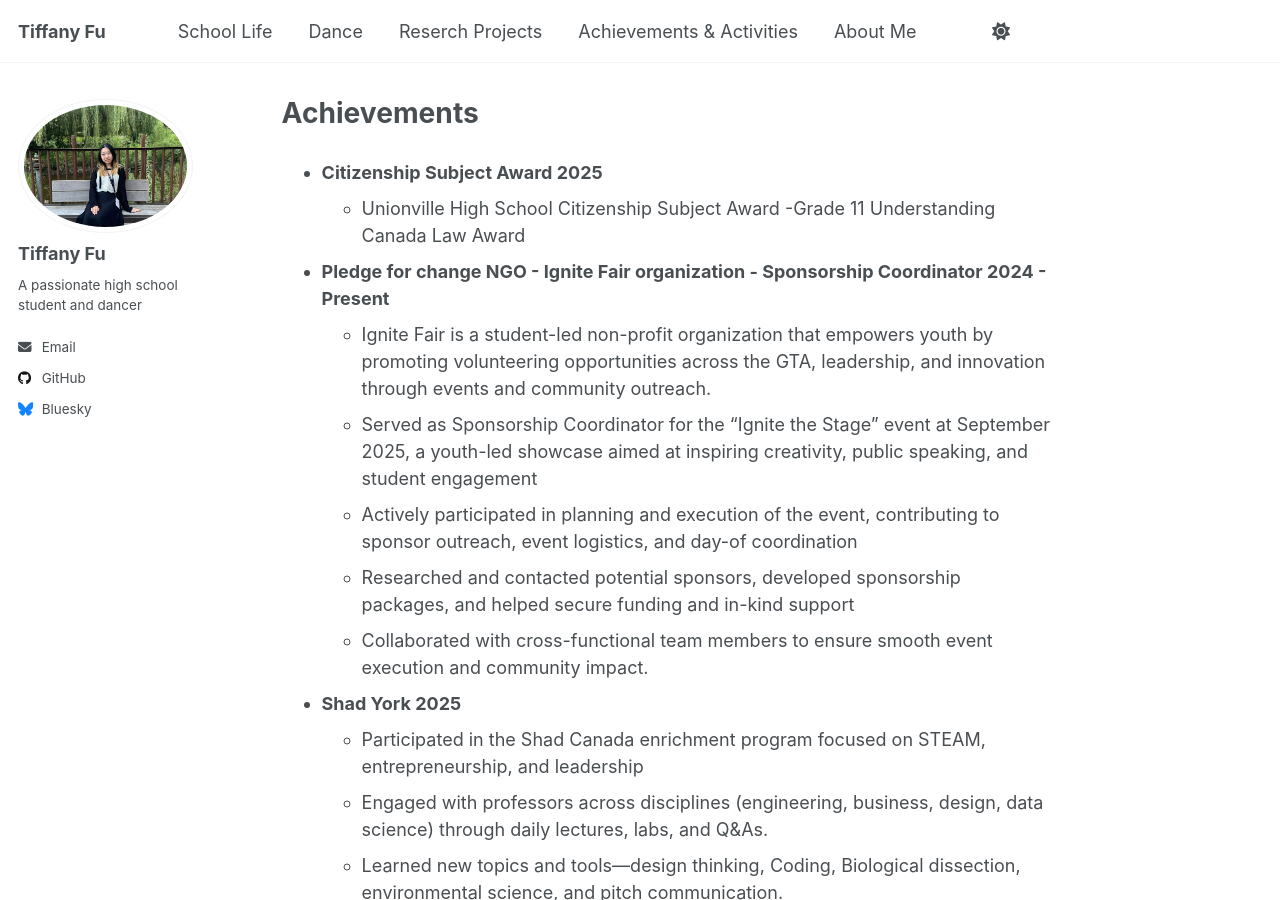
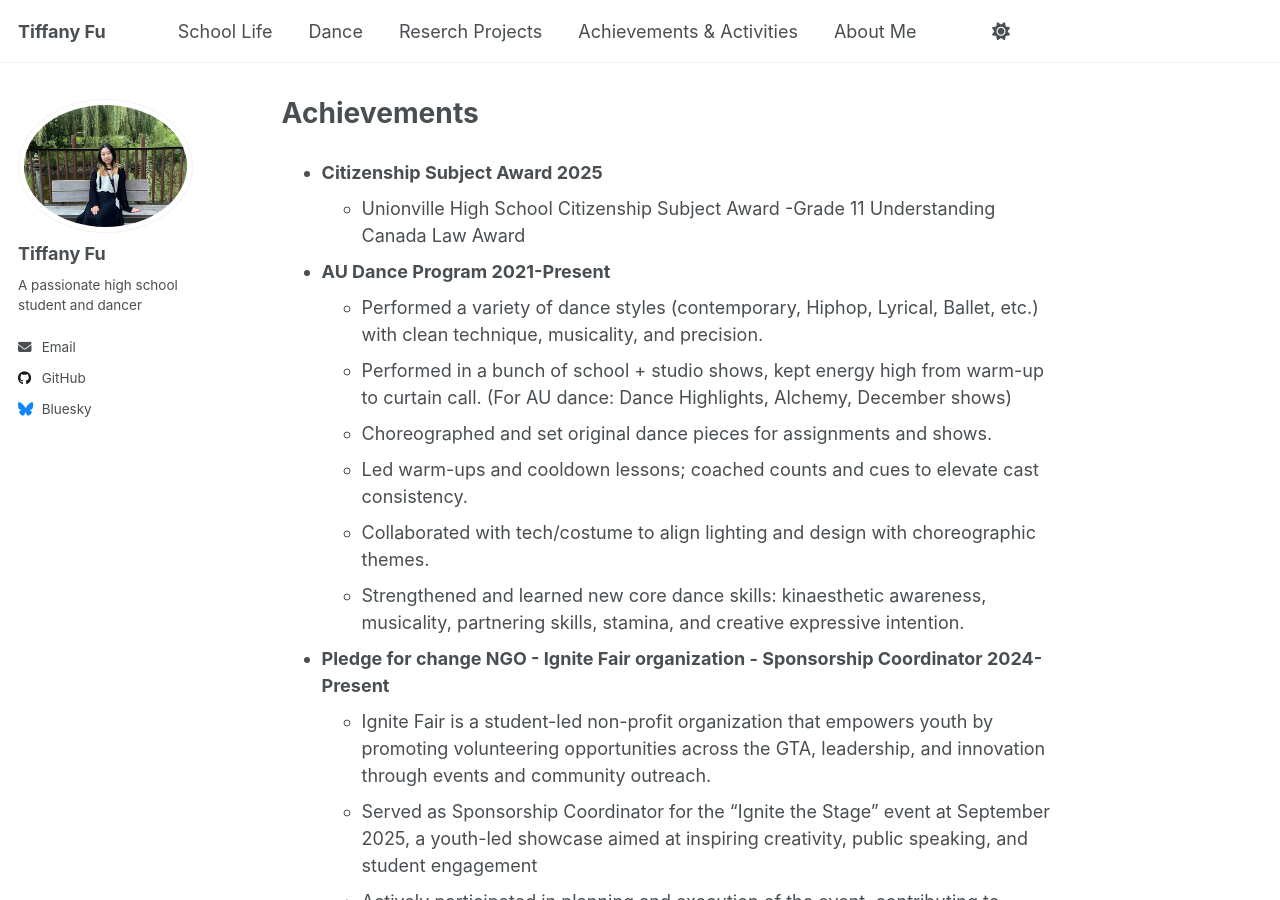
Before and after one commit to TiffanyJTFu/TiffanyFu, a Jekyll site: the page built from _portfolio/Achievements.md, in a window 1280 px wide and 900 px high. Built offline with Jekyll 4.4.1, drawn with Linux system fonts in a browser that asks for light colours; a script that is not in the unit is left out.

Commit message:
Update Achievements.md with new accomplishments
Added achievements related to dance performance and choreography, along with details about the Sponsorship Coordinator role for the Ignite Fair organization.

```diff
--- a/_portfolio/Achievements.md
+++ b/_portfolio/Achievements.md
@@ -5,7 +5,14 @@ collection: portfolio
 ---
 * **Citizenship Subject Award 2025**
   * Unionville High School Citizenship Subject Award -Grade 11 Understanding Canada Law Award
-* **Pledge for change NGO - Ignite Fair organization - Sponsorship Coordinator 2024 - Present**
+* **AU Dance Program 2021-Present**
+  * Performed a variety of dance styles (contemporary, Hiphop, Lyrical, Ballet, etc.) with clean technique, musicality, and precision.
+  * Performed in a bunch of school + studio shows, kept energy high from warm-up to curtain call. (For AU dance: Dance Highlights, Alchemy, December shows)
+  * Choreographed and set original dance pieces for assignments and shows.
+  * Led warm-ups and cooldown lessons; coached counts and cues to elevate cast consistency.
+  * Collaborated with tech/costume to align lighting and design with choreographic themes.
+  * Strengthened and learned new core dance skills: kinaesthetic awareness, musicality, partnering skills, stamina, and creative expressive intention.
+* **Pledge for change NGO - Ignite Fair organization - Sponsorship Coordinator 2024-Present**
   * Ignite Fair is a student-led non-profit organization that empowers youth by promoting volunteering opportunities across the GTA, leadership, and innovation through events and community outreach.
   * Served as Sponsorship Coordinator for the “Ignite the Stage” event at September 2025, a youth-led showcase aimed at inspiring creativity, public speaking, and student engagement
   * Actively participated in planning and execution of the event, contributing to sponsor outreach, event logistics, and day-of coordination
```
